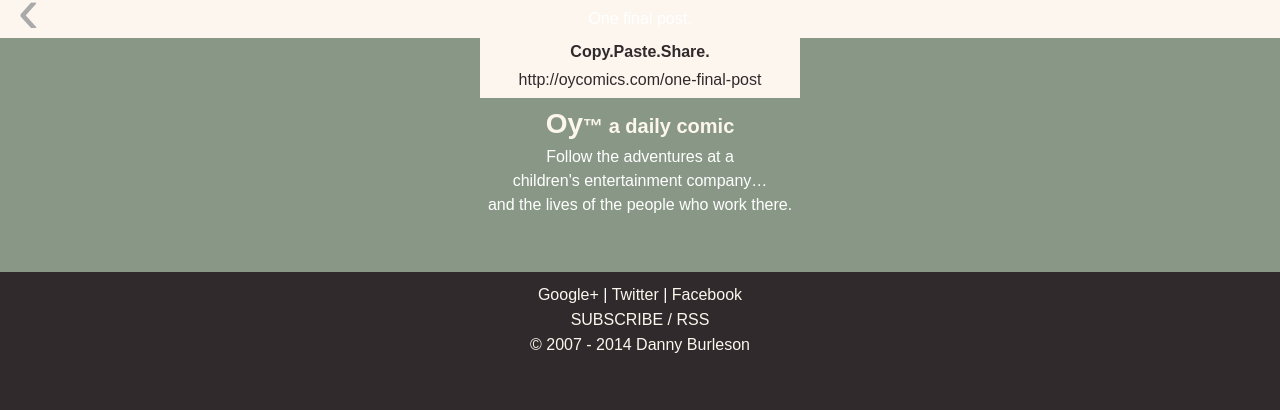
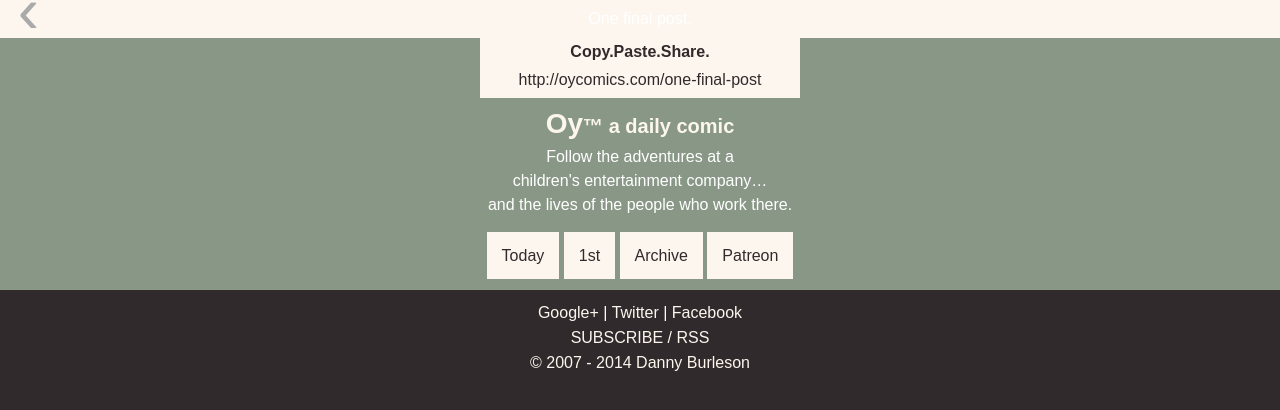
Before and after one commit to oycomics/oycomics.github.io, a Jekyll site: the page built from index.html, in a window 1280 px wide. Shown: the top 410 px of the page. Built offline with Jekyll 4.4.1, drawn with Linux system fonts in a browser that asks for light colours; Markdown is read by kramdown in place of the engine named in the settings; the list of posts is cut into pages by our own code.

Commit message:
Update nav.html

```diff
--- a/_includes/nav.html
+++ b/_includes/nav.html
@@ -1,3 +1,8 @@
 <div class="nav">
-
+	{% for post in site.posts limit:1 %}
+	<a class="nav_item todays_comic" href="{{ post.url }}">Today</a>
+	{% endfor %}
+	<a class="nav_item first_comic_link" href="/">1st</a>
+	<a class="nav_item archive_link" href="/archive">Archive</a>
+	<a class="nav_item patreon_link" href="http://www.patreon.com/oycomics" target="_blank">Patreon</a>
 </div>
```
